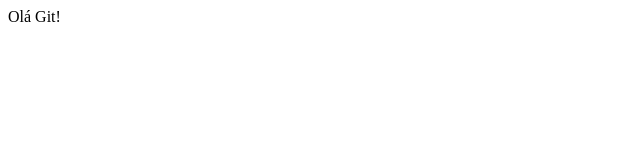
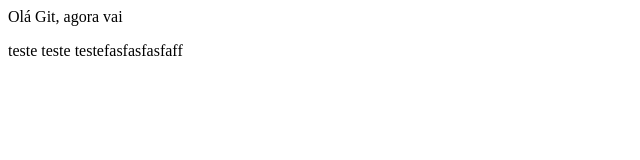
Before and after one commit to felixfabiano/git-test, a plain HTML site: page index.html in a window 1280 px wide. Shown: the whole page, without its empty margins (0-640 px from the left). Drawn offline with Linux system fonts and the light colour scheme.

Commit message:
alterando o conteudo do body novamente

```diff
--- a/index.html
+++ b/index.html
@@ -1,6 +1,7 @@
 <html>
 <title>aula de git</title>
 <body>
-Olá Git!
+Olá Git, agora vai
+<p>teste teste testefasfasfasfaff</p>
 </body>
 </html>
```
